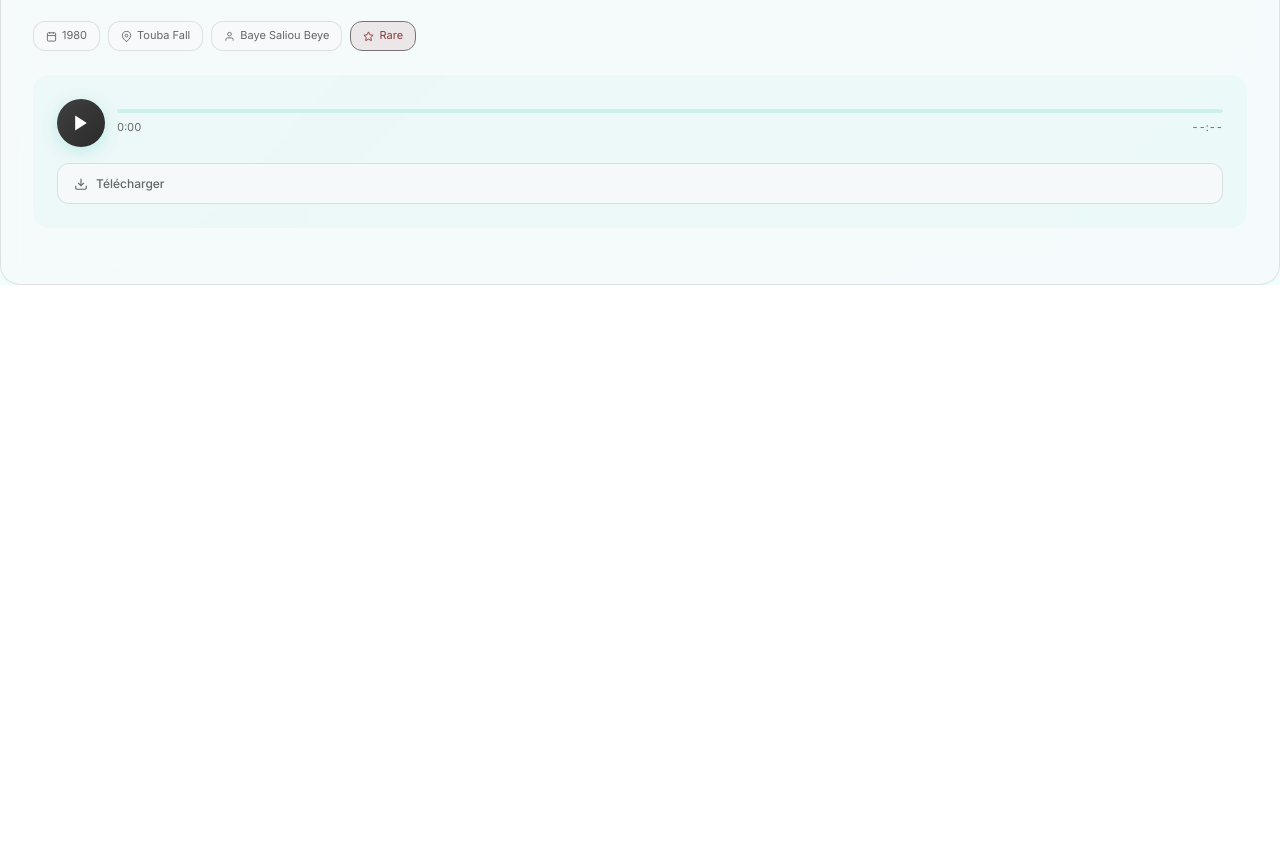
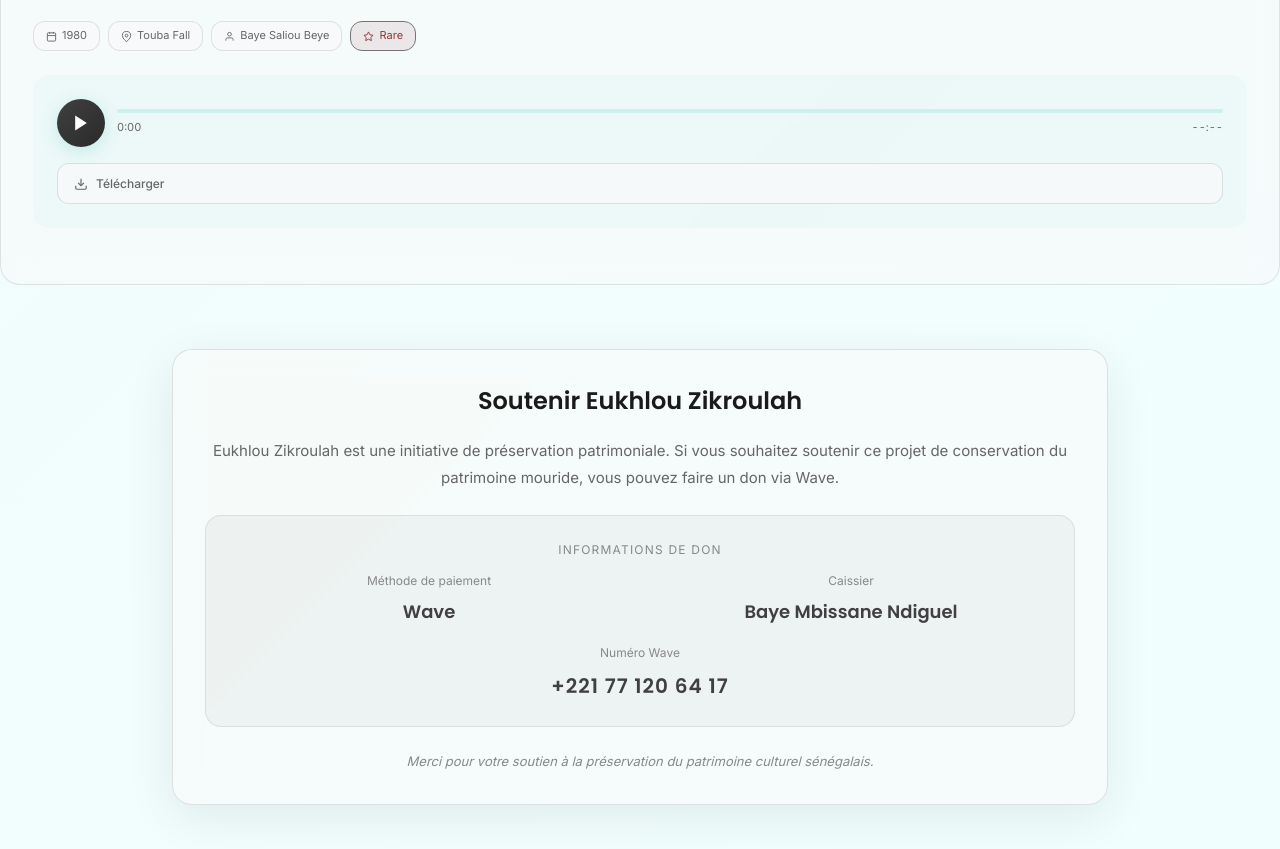
Before and after one commit to KAWSARA313/eukhlou-zikroulah, a plain HTML site: page index.html in a window 1280 px wide. Shown: the part 6357-7206 px from the top of the page. Before the commit the page ends 6642 px from the top, so only its background shows below. Drawn offline with Linux system fonts and the light colour scheme.

Commit message:
Add donation banner - Wave payment info

```diff
--- a/index.html
+++ b/index.html
@@ -1207,3 +1207,35 @@
     <audio class="audio-player" src="https://pub-538fbc182e164b5c930b3d93f2226370.r2.dev/Nianou%20Sokhna%20Awa%20Diop.mp3" preload="none"></audio>
   </div>
 </div>
+
+<!-- BANNIERE DONS -->
+<section style="max-width: 1000px; margin: 2rem auto; padding: 2rem;">
+  <div style="backdrop-filter: blur(12px); -webkit-backdrop-filter: blur(12px); background: rgba(248, 249, 250, 0.7); border: 1px solid rgba(0, 0, 0, 0.1); border-radius: 20px; padding: 2rem; text-align: center; box-shadow: 0 12px 48px rgba(0, 0, 0, 0.08);">
+    <h2 style="font-family: 'Poppins', sans-serif; font-size: 24px; font-weight: 600; color: #1A1A1A; margin-bottom: 1rem;">Soutenir Eukhlou Zikroulah</h2>
+    <p style="font-size: 15px; color: #666666; margin-bottom: 1.5rem; line-height: 1.8;">
+      Eukhlou Zikroulah est une initiative de préservation patrimoniale. Si vous souhaitez soutenir ce projet de conservation du patrimoine mouride, vous pouvez faire un don via Wave.
+    </p>
+
+    <div style="background: rgba(64, 64, 64, 0.05); border-radius: 16px; padding: 1.5rem; margin-bottom: 1.5rem; border: 1px solid rgba(64, 64, 64, 0.1);">
+      <p style="font-size: 12px; color: #888888; text-transform: uppercase; letter-spacing: 0.1em; margin-bottom: 0.75rem;">Informations de don</p>
+
+      <div style="display: grid; grid-template-columns: 1fr 1fr; gap: 1.5rem; margin-bottom: 1rem;">
+        <div>
+          <p style="font-size: 12px; color: #888888; margin-bottom: 0.5rem;">Méthode de paiement</p>
+          <p style="font-family: 'Poppins', sans-serif; font-size: 18px; font-weight: 600; color: #404040;">Wave</p>
+        </div>
+        <div>
+          <p style="font-size: 12px; color: #888888; margin-bottom: 0.5rem;">Caissier</p>
+          <p style="font-family: 'Poppins', sans-serif; font-size: 18px; font-weight: 600; color: #404040;">Baye Mbissane Ndiguel</p>
+        </div>
+      </div>
+
+      <div>
+        <p style="font-size: 12px; color: #888888; margin-bottom: 0.5rem;">Numéro Wave</p>
+        <p style="font-family: 'Poppins', sans-serif; font-size: 20px; font-weight: 600; color: #404040; letter-spacing: 0.05em;">+221 77 120 64 17</p>
+      </div>
+    </div>
+
+    <p style="font-size: 13px; color: #888888; font-style: italic;">Merci pour votre soutien à la préservation du patrimoine culturel sénégalais.</p>
+  </div>
+</section>
```
